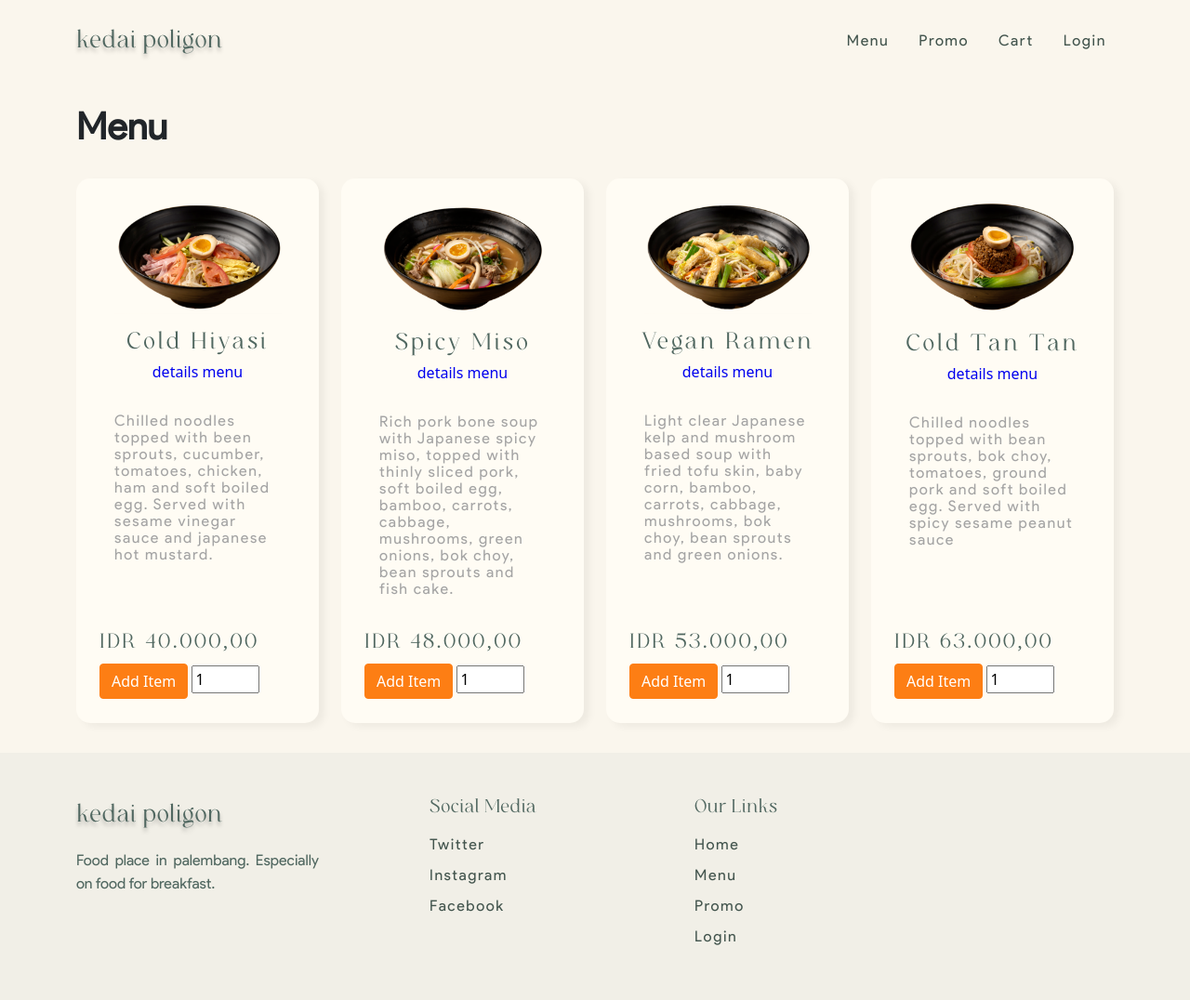
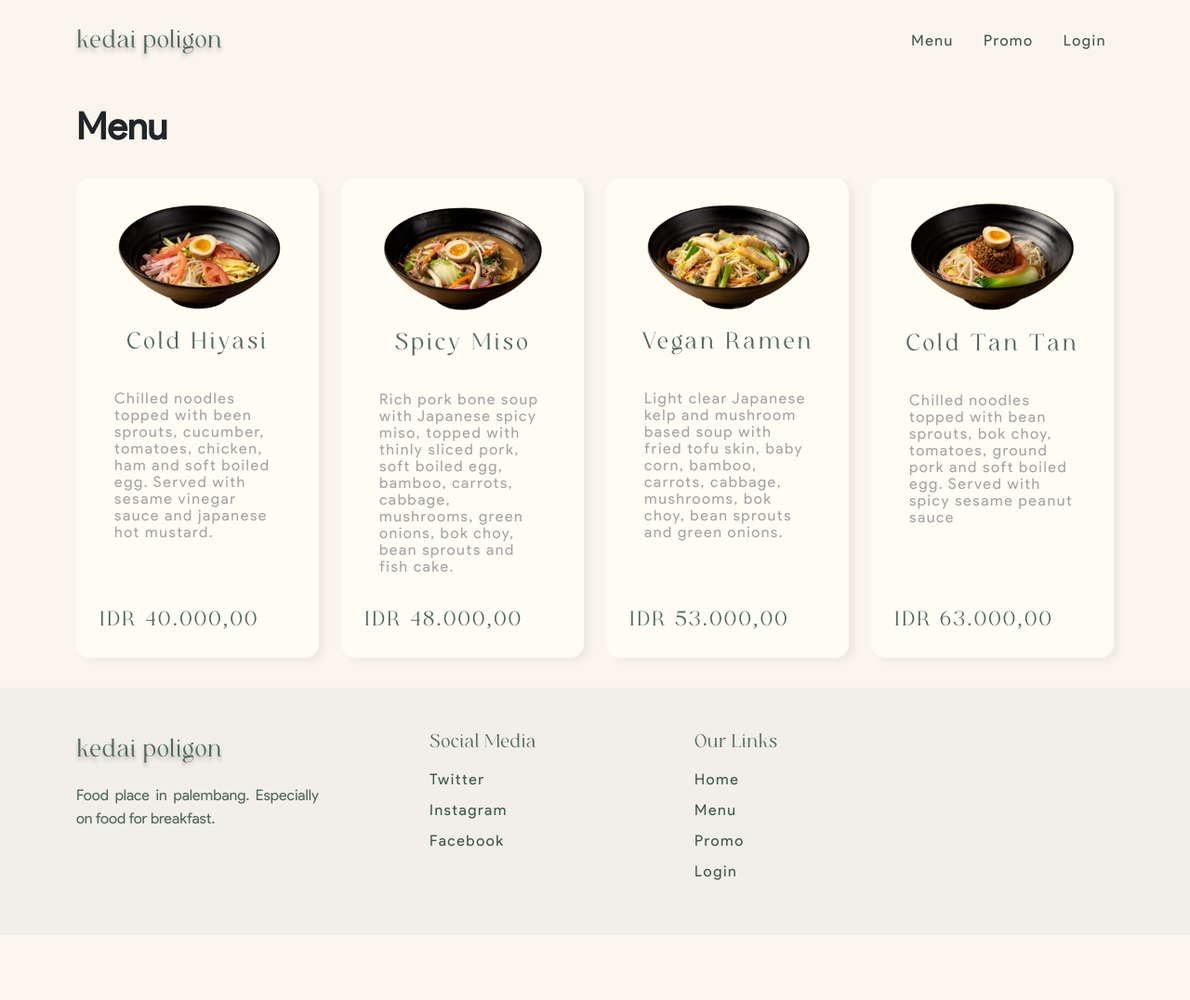
Before and after one commit to Need2Slp/desktop-tutorial, a PHP site: page /menu-ramen.php in a window 1280 px wide. Shown: the whole page at 93% size. After the commit the page ends 947 px from the top, so only its background shows below. Run offline with PHP 8.4, Linux system fonts and the light colour scheme; data comes from the database, SQL or seed files in the repository; some libraries are stand-ins or nearby versions.

Commit message:
ngubah diri

```diff
--- a/just-ramen-website-main/menu-ramen.php
+++ b/just-ramen-website-main/menu-ramen.php
@@ -27,9 +27,6 @@
                 </li>
                 <li class="nav-item me-3">
                     <a class="nav-link" href="promo.php">Promo</a>
-                </li>
-                <li class="nav-item me-3">
-                    <a class="nav-link" href="promo.php">Cart</a>
                 </li>
                 <li class="nav-item">
                     <a class="nav-link" href="login.php">Login</a>
@@ -62,7 +59,6 @@
 
                     <div class="text-center mt-3">
                         <h5 class="menu-title mb-1"><?php echo $menu; ?></h5>
-                        <a href="detail-menu.php" class="card-text">details menu</a>
                     </div>
 
                     <div class="card-body mt-3">
@@ -71,8 +67,6 @@
 
                     <div class="">
                         <p class="price mb-0 mt-3">IDR <?php echo $harga; ?></p>
-                        <input class="btn btn-primary" type="submit" value="Add Item" >
-                        <input type="number" name="qty" class="mb-2 mt-2" min="1" max="99" onkeypress="if(this.value.length == 2) return false;" value="1">
                     </div>
 
                 </div>
```
